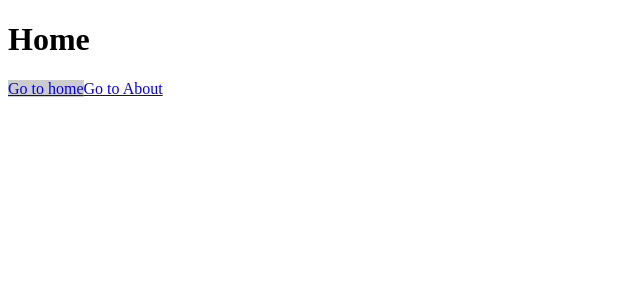
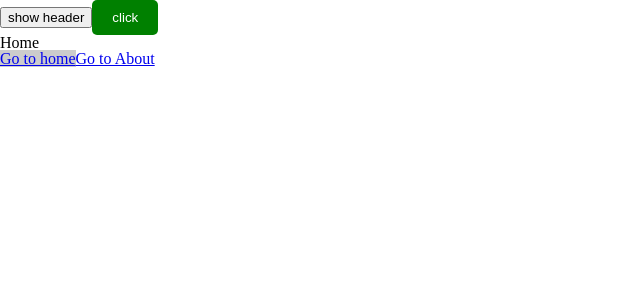
Before and after one commit to justYu2001/nuxt-practice, a Nuxt app: page / in a window 1280 px wide. Shown: the top 300 px of the page, without its empty margins (0-640 px from the left). Built offline with nearby package versions, Linux system fonts and the light colour scheme.

Commit message:
components

```diff
--- /dev/null
+++ b/assets/scss/base/reset.scss
@@ -0,0 +1,48 @@
+/* http://meyerweb.com/eric/tools/css/reset/
+   v2.0 | 20110126
+   License: none (public domain)
+*/
+
+html, body, div, span, applet, object, iframe,
+h1, h2, h3, h4, h5, h6, p, blockquote, pre,
+a, abbr, acronym, address, big, cite, code,
+del, dfn, em, img, ins, kbd, q, s, samp,
+small, strike, strong, sub, sup, tt, var,
+b, u, i, center,
+dl, dt, dd, ol, ul, li,
+fieldset, form, label, legend,
+table, caption, tbody, tfoot, thead, tr, th, td,
+article, aside, canvas, details, embed,
+figure, figcaption, footer, header, hgroup,
+menu, nav, output, ruby, section, summary,
+time, mark, audio, video {
+	margin: 0;
+	padding: 0;
+	border: 0;
+	font-size: 100%;
+	font: inherit;
+	vertical-align: baseline;
+}
+/* HTML5 display-role reset for older browsers */
+article, aside, details, figcaption, figure,
+footer, header, hgroup, menu, nav, section {
+	display: block;
+}
+body {
+	line-height: 1;
+}
+ol, ul {
+	list-style: none;
+}
+blockquote, q {
+	quotes: none;
+}
+blockquote:before, blockquote:after,
+q:before, q:after {
+	content: '';
+	content: none;
+}
+table {
+	border-collapse: collapse;
+	border-spacing: 0;
+}
--- /dev/null
+++ b/components/App/Button.vue
@@ -0,0 +1,21 @@
+<template>
+    <button class="btn">
+        <slot></slot>
+    </button>
+</template>
+
+<script>
+export default {
+
+}
+</script>
+
+<style lang="scss" scoped>
+.btn{
+    background-color: green;
+    color: #fff;
+    padding: 10px 20px;
+    border-radius: 5px;
+    border: 0;
+}
+</style>
--- /dev/null
+++ b/components/TheHeader.vue
@@ -0,0 +1,17 @@
+<template>
+    <header class="header">Nuxt practice</header>
+</template>
+
+<script>
+export default {
+
+}
+</script>
+
+<style lang="scss" scoped>
+.header{
+    background-color: #008000;
+    color: #fff;
+    padding: 10px;
+}
+</style>
--- a/nuxt.config.js
+++ b/nuxt.config.js
@@ -21,6 +21,7 @@
 
   // Global CSS: https://go.nuxtjs.dev/config-css
   css: [
+    "~/assets/scss/base/reset.scss"
   ],
 
   // Plugins to run before rendering page: https://go.nuxtjs.dev/config-plugins
--- a/package.json
+++ b/package.json
@@ -14,6 +14,9 @@
     "nuxt": "^2.15.7"
   },
   "devDependencies": {
-    "@nuxtjs/composition-api": "^0.26.0"
+    "@nuxtjs/composition-api": "^0.26.0",
+    "fibers": "^5.0.0",
+    "sass": "^1.38.0",
+    "sass-loader": "10"
   }
 }
--- a/pages/index.vue
+++ b/pages/index.vue
@@ -1,10 +1,23 @@
 <template>
     <div>
+        <LazyTheHeader v-if="isShow"/>
+        <button @click="isShow = true">show header</button>
+        <app-button>click</app-button>
         <h1>Home</h1>
         <nuxt-link to="/">Go to home</nuxt-link>
         <nuxt-link to="/about" no-prefetch>Go to About</nuxt-link>
     </div>
 </template>
+
+<script>
+export default {
+    data() {
+        return {
+            isShow: false,
+        }
+    },
+}
+</script>
 
 <style>
 .nuxt-link-exact-active{
```
Also changed, not shown: 1 other file (tests, documents, lock files or other folders).
